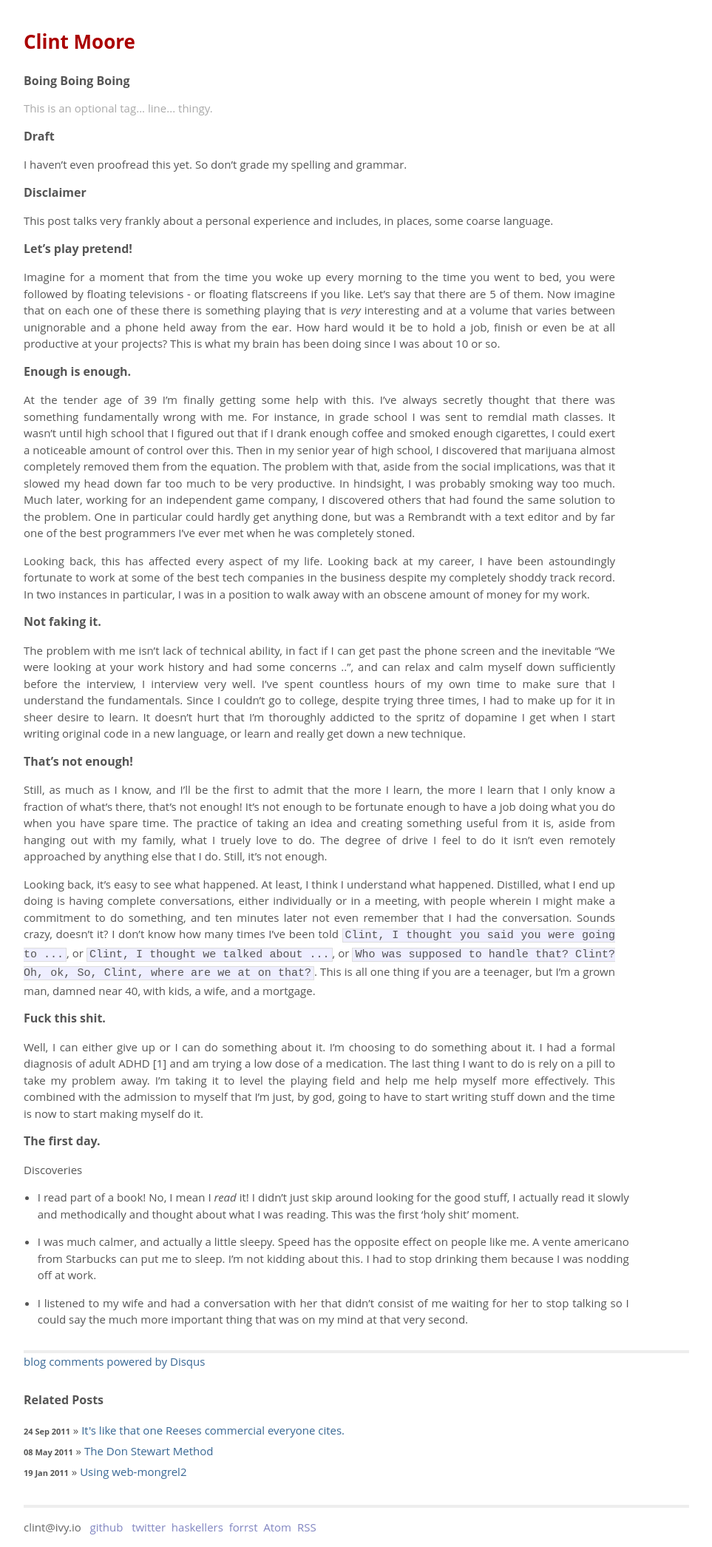
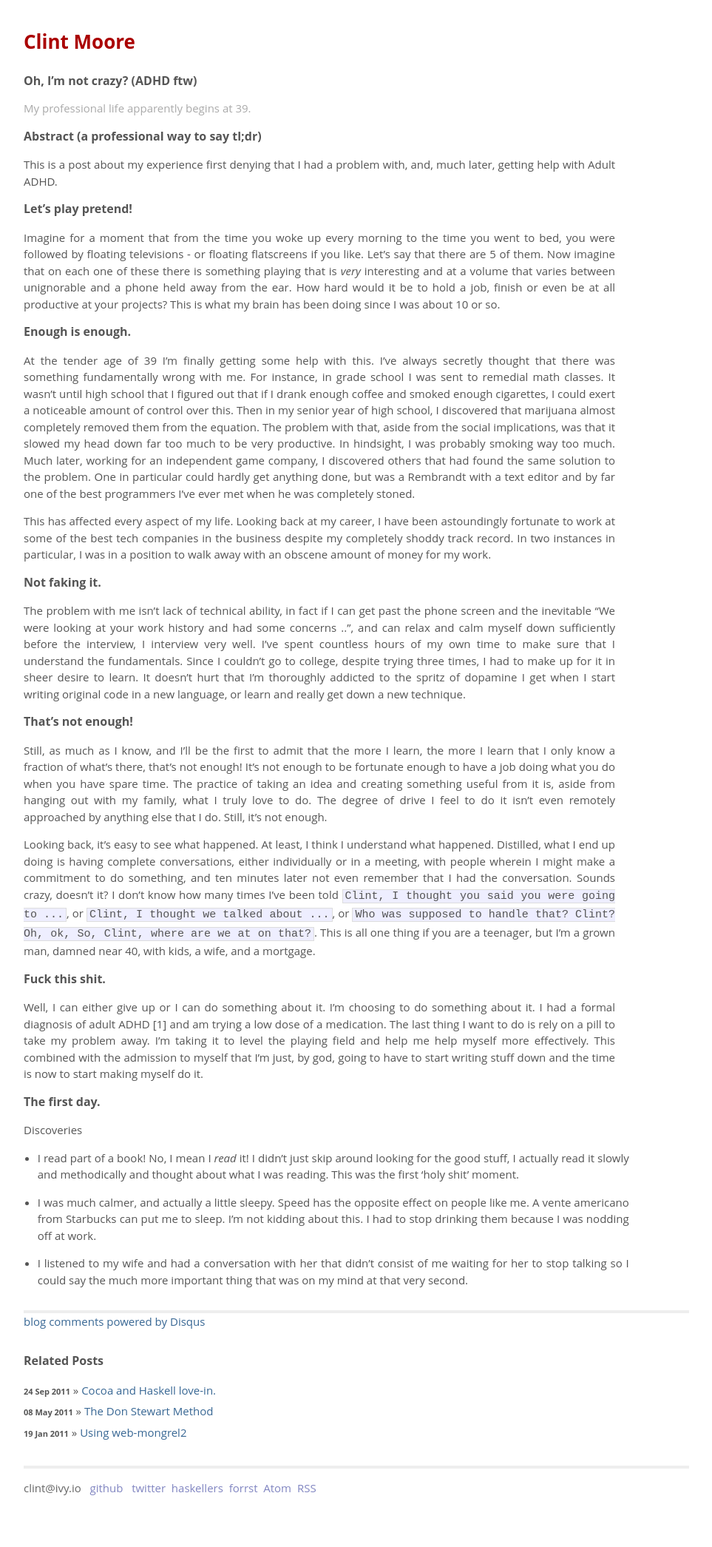
Before and after one commit to cmoore/cmoore.github.com, a Jekyll site: the page built from _posts/2011-09-28-productivity.markdown, in a window 1280 px wide. Shown: the whole page at 74% size, without its empty margins (158-1121 px from the left). Built offline with Jekyll 4.4.1, drawn with Linux system fonts in a browser that asks for light colours; Markdown is read by kramdown in place of the engine named in the settings; comment, search, counter and statistics services are not loaded; after the commit the page ends 2037 px from its top, so only the background shows below that.

```diff
--- a/_layouts/default.html
+++ b/_layouts/default.html
@@ -10,7 +10,7 @@
 		<script src="http://ajax.googleapis.com/ajax/libs/webfont/1.0.9/webfont.js"></script>
 		<script type="text/javascript">
 			WebFontConfig = {
-			  google: { families: [ 'Open Sans','Anonymous Pro' ] }
+			  google: { families: [ 'Open Sans','Anonymous Pro'] }
 			};
 			(function() {
 			var wf = document.createElement('script');
--- a/_posts/2011-09-24-cocoa-and-haskell.markdown
+++ b/_posts/2011-09-24-cocoa-and-haskell.markdown
@@ -1,6 +1,6 @@
 ---
 layout: post
-title: It's like that one Reeses commercial everyone cites.
+title: Cocoa and Haskell love-in.
 ---
 
 {{ page.title }}
--- a/_posts/2011-09-28-productivity.markdown
+++ b/_posts/2011-09-28-productivity.markdown
@@ -1,24 +1,18 @@
 ---
 layout: post
-title: Boing Boing Boing
+title: Oh, I'm not crazy? (ADHD ftw)
 ---
 
 {{ page.title }}
 ---
 
 <p class="meta">
-This is an optional tag... line... thingy.
+My professional life apparently begins at 39.
 </p>
 
-# Draft
+# Abstract (a professional way to say tl;dr)
 
-I haven't even proofread this yet.  So don't grade my spelling and grammar.
-
-
-# Disclaimer
-
-This post talks very frankly about a personal experience and includes, in places, some coarse language.
-
+This is a post about my experience first denying that I had a problem with, and, much later, getting help with Adult ADHD.
 
 # Let's play pretend!
 
@@ -26,9 +20,9 @@ Imagine for a moment that from the time you woke up every morning to the time yo
 
 # Enough is enough.
 
-At the tender age of 39 I'm finally getting some help with this.  I've always secretly thought that there was something fundamentally wrong with me.  For instance, in grade school I was sent to remdial math classes.  It wasn't until high school that I figured out that if I drank enough coffee and smoked enough cigarettes, I could exert a noticeable amount of control over this.  Then in my senior year of high school, I discovered that marijuana almost completely removed them from the equation.  The problem with that, aside from the social implications, was that it slowed my head down far too much to be very productive.  In hindsight, I was probably smoking way too much.  Much later, working for an independent game company, I discovered others that had found the same solution to the problem.  One in particular could hardly get anything done, but was a Rembrandt with a text editor and by far one of the best programmers I've ever met when he was completely stoned.
+At the tender age of 39 I'm finally getting some help with this.  I've always secretly thought that there was something fundamentally wrong with me.  For instance, in grade school I was sent to remedial math classes.  It wasn't until high school that I figured out that if I drank enough coffee and smoked enough cigarettes, I could exert a noticeable amount of control over this.  Then in my senior year of high school, I discovered that marijuana almost completely removed them from the equation.  The problem with that, aside from the social implications, was that it slowed my head down far too much to be very productive.  In hindsight, I was probably smoking way too much.  Much later, working for an independent game company, I discovered others that had found the same solution to the problem.  One in particular could hardly get anything done, but was a Rembrandt with a text editor and by far one of the best programmers I've ever met when he was completely stoned.
 
-Looking back, this has affected every aspect of my life.  Looking back at my career, I have been astoundingly fortunate to work at some of the best tech companies in the business despite my completely shoddy track record.  In two instances in particular, I was in a position to walk away with an obscene amount of money for my work.
+This has affected every aspect of my life.  Looking back at my career, I have been astoundingly fortunate to work at some of the best tech companies in the business despite my completely shoddy track record.  In two instances in particular, I was in a position to walk away with an obscene amount of money for my work.
 
 # Not faking it.
 
@@ -36,7 +30,7 @@ The problem with me isn't lack of technical ability, in fact if I can get past t
 
 # That's not enough!
 
-Still, as much as I know, and I'll be the first to admit that the more I learn, the more I learn that I only know a fraction of what's there, that's not enough!  It's not enough to be fortunate enough to have a job doing what you do when you have spare time.  The practice of taking an idea and creating something useful from it is, aside from hanging out with my family, what I truely love to do.  The degree of drive I feel to do it isn't even remotely approached by anything else that I do.  Still, it's not enough.
+Still, as much as I know, and I'll be the first to admit that the more I learn, the more I learn that I only know a fraction of what's there, that's not enough!  It's not enough to be fortunate enough to have a job doing what you do when you have spare time.  The practice of taking an idea and creating something useful from it is, aside from hanging out with my family, what I truly love to do.  The degree of drive I feel to do it isn't even remotely approached by anything else that I do.  Still, it's not enough.
 
 Looking back, it's easy to see what happened.  At least, I think I understand what happened.  Distilled, what I end up doing is having complete conversations, either individually or in a meeting, with people wherein I might make a commitment to do something, and ten minutes later not even remember that I had the conversation.  Sounds crazy, doesn't it?  I don't know how many times I've been told `Clint, I thought you said you were going to ...`, or `Clint, I thought we talked about ...`, or `Who was supposed to handle that?  Clint?  Oh, ok, So, Clint, where are we at on that?`.  This is all one thing if you are a teenager, but I'm a grown man, damned near 40, with kids, a wife, and a mortgage.
 
--- a/css/screen.css
+++ b/css/screen.css
@@ -196,6 +196,10 @@ ul.posts span {
     margin-bottom: 1em;
 }
 
+.cite {
+ font-family: 'Anonymous Pro';
+ width: 70%;
+}
 
 .ohai {
     font-size:26px;
```
Also changed, not shown: index.html (+7 -0 lines), resume.html (+4 -5 lines).
